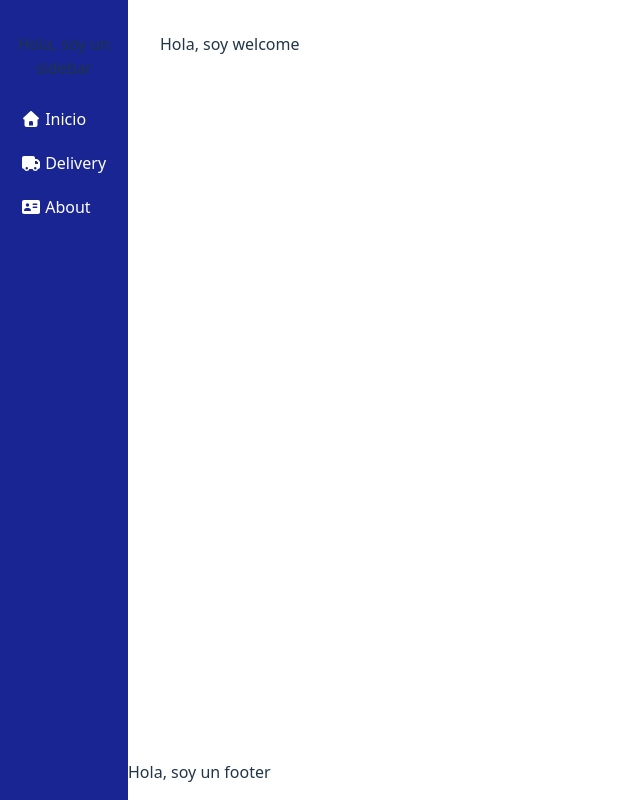
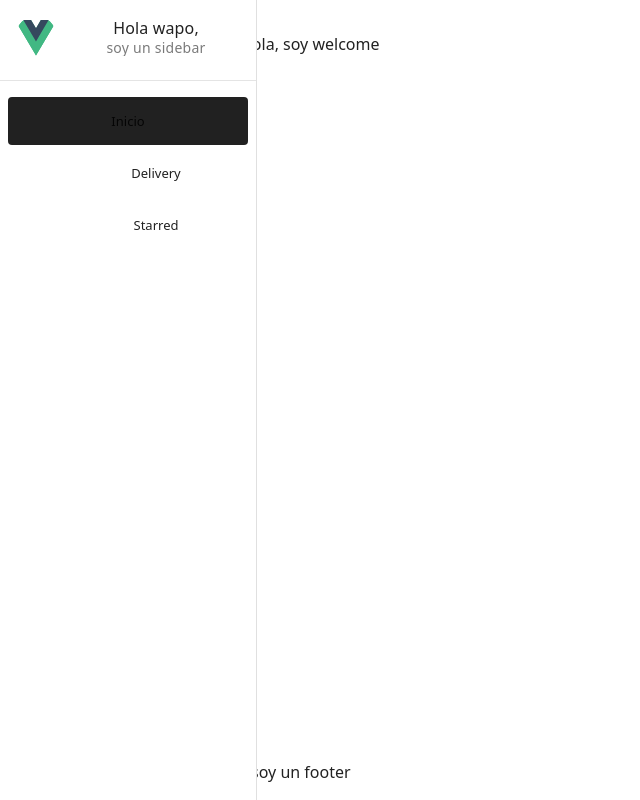
Before and after one commit to daanube/my-own-portfolio-shove-it, a Vue app: page /#/ in a window 1280 px wide. Shown: the whole page, without its empty margins (0-640 px from the left). Built offline with nearby package versions, Linux system fonts and the light colour scheme.

Commit message:
about to uninstall vuetify plugin and install real vuetify
about to uninstall vuetify plugin and install real vuetify

```diff
--- a/src/App.vue
+++ b/src/App.vue
@@ -12,7 +12,11 @@
     </a>
   </div> -->
   <!-- <HelloWorld msg="Vite + Vue" /> -->
-  <router-view/>
+
+  <!-- Luego de agregar vuetify a la app -->
+  <v-app>
+    <router-view/>
+  </v-app>
 </template>
 
 <style scoped>
--- a/src/components/SideBarView.vue
+++ b/src/components/SideBarView.vue
@@ -1,4 +1,5 @@
 <script setup lang="ts">
+
     /* add fontawesome core */
     import { library } from '@fortawesome/fontawesome-svg-core'
     /* import all the icons in Free Solid, Free Regular, and Brands styles */
@@ -8,26 +9,64 @@
     library.add(fas, far)
     /* import font awesome icon component */
     import { FontAwesomeIcon } from '@fortawesome/vue-fontawesome'
+
 </script>
 
 <!-- //////////////////////////////////////////////////////////////////////// -->
 
 <template>
+
+
     <div class="row" id="main">
-        <div class="col">
+        <v-navigation-drawer
+            expand-on-hover
+            permanent
+            rail
+          >
+            <v-list>
+                <!-- no se porque verga no funcionan los icons -->
+                <v-list-item
+                    prepend-avatar="src/assets/vue.svg"
+                    title="Hola wapo,"
+                    subtitle=" soy un sidebar"
+                >
+                    <!-- <p></p> -->
+                </v-list-item>
+            </v-list>
+
+            <v-divider></v-divider>
+
+            <v-list density="compact" nav>
+              <v-list-item to="/" title="Inicio" >
+              <!-- prepend-icon="mdi-folder" title="My Files" value="myfiles" -->
+                    <!-- <FontAwesomeIcon icon="fa-solid fa-house" slot="prependIcon"/> -->
+              </v-list-item>
+
+              <v-list-item prepend-icon="mdi-account-multiple" to="/demos/delivery" title="Delivery"></v-list-item>
+              <v-list-item prepend-icon="mdi-star" title="Starred" value="starred"></v-list-item>
+            </v-list>
+        </v-navigation-drawer>
+        <!-- <div class="col">
             <p>Hola, soy un sidebar</p>
         </div>
         <ul class="nav-list">
             <li class="nav-item">
                 <router-link to="/"><FontAwesomeIcon icon="fa-solid fa-house" /> Inicio </router-link>
             </li>
-            <li class="nav-item">
-                <router-link to="/deliverydemo"><FontAwesomeIcon icon="fa-solid fa-truck" /> Delivery </router-link>
+            <li class="nav-item"> Proyectos
+                <ul class="nav-list">
+                    <li class="nav-item">
+                        <router-link to="/demos/delivery"><FontAwesomeIcon icon="fa-solid fa-truck" /> Delivery </router-link>
+                    </li>
+                    <li class="nav-item">
+                        <router-link to="/demos/retail"><FontAwesomeIcon icon="fa-solid fa-truck" /> Retail </router-link>
+                    </li>
+                </ul>
             </li>
             <li class="nav-item">
                 <router-link to="/about"><FontAwesomeIcon icon="fa-solid fa-address-card" /> About </router-link>
             </li>
-        </ul>
+        </ul> -->
     </div>
 </template>
 
@@ -50,7 +89,9 @@
         height: 2rem;
         margin: 6px 5px;
     }
-    .nav-item a {
+    .nav-item a
+    /* ,.v-list-item__prepend i */
+     {
         width: 100%;
         color: #fff;
         display: block;
--- a/src/layouts/SideBarLayout.vue
+++ b/src/layouts/SideBarLayout.vue
@@ -34,12 +34,11 @@
     header {
         height: 100vh;
         flex-basis: 10%;
+        min-width: 13rem;
     }
 
     main {
         flex-basis: 90%;
-        /* margin-top: 10px; */
-        /* padding: 20px; */
         display: flex;
         flex-direction: column;
     }
--- a/src/main.ts
+++ b/src/main.ts
@@ -3,6 +3,25 @@ import './style.css'
 import App from './App.vue'
 import router from './router/index'
 
+import { createVuetify } from 'vuetify'
+import * as components from 'vuetify/components'
+import * as directives from 'vuetify/directives'
+
+// /* add fontawesome core */
+// import { library } from '@fortawesome/fontawesome-svg-core'
+// /* import all the icons in Free Solid, Free Regular, and Brands styles */
+// import { fas } from '@fortawesome/free-solid-svg-icons'
+// import { far } from '@fortawesome/free-regular-svg-icons'
+// library.add(fas, far)
+
+const vuetify = createVuetify({
+  components,
+  directives,
+})
 const app = createApp(App);
+
+// Use plugins
+app.use(vuetify);
 app.use(router);
+
 app.mount("#app");
--- a/src/views/Projects/RetailDemoView.vue
+++ b/src/views/Projects/RetailDemoView.vue
@@ -1,5 +1,27 @@
-<script setup lang="ts"></script>
+<script setup lang="ts">
+    import SideBarLayout from '../../layouts/SideBarLayout.vue';
+</script>
 
-<template></template>
+<!-- //////////////////////////////////////////////////////////////////////// -->
 
-<style lang="css"></style>
+<template>
+
+    <SideBarLayout>
+        <div class="row" id="retail">
+            <div class="col-12">
+                <p>Hola, soy retail</p>
+            </div>
+        </div>
+    </SideBarLayout>
+
+</template>
+
+<!-- //////////////////////////////////////////////////////////////////////// -->
+
+<style lang="css">
+    #retail{
+        display: flex;
+        flex-basis: 90%;
+        padding: 1rem 2rem;
+    }
+</style>
```
Also changed, not shown: src/router/index.ts (+6 -3 lines).
